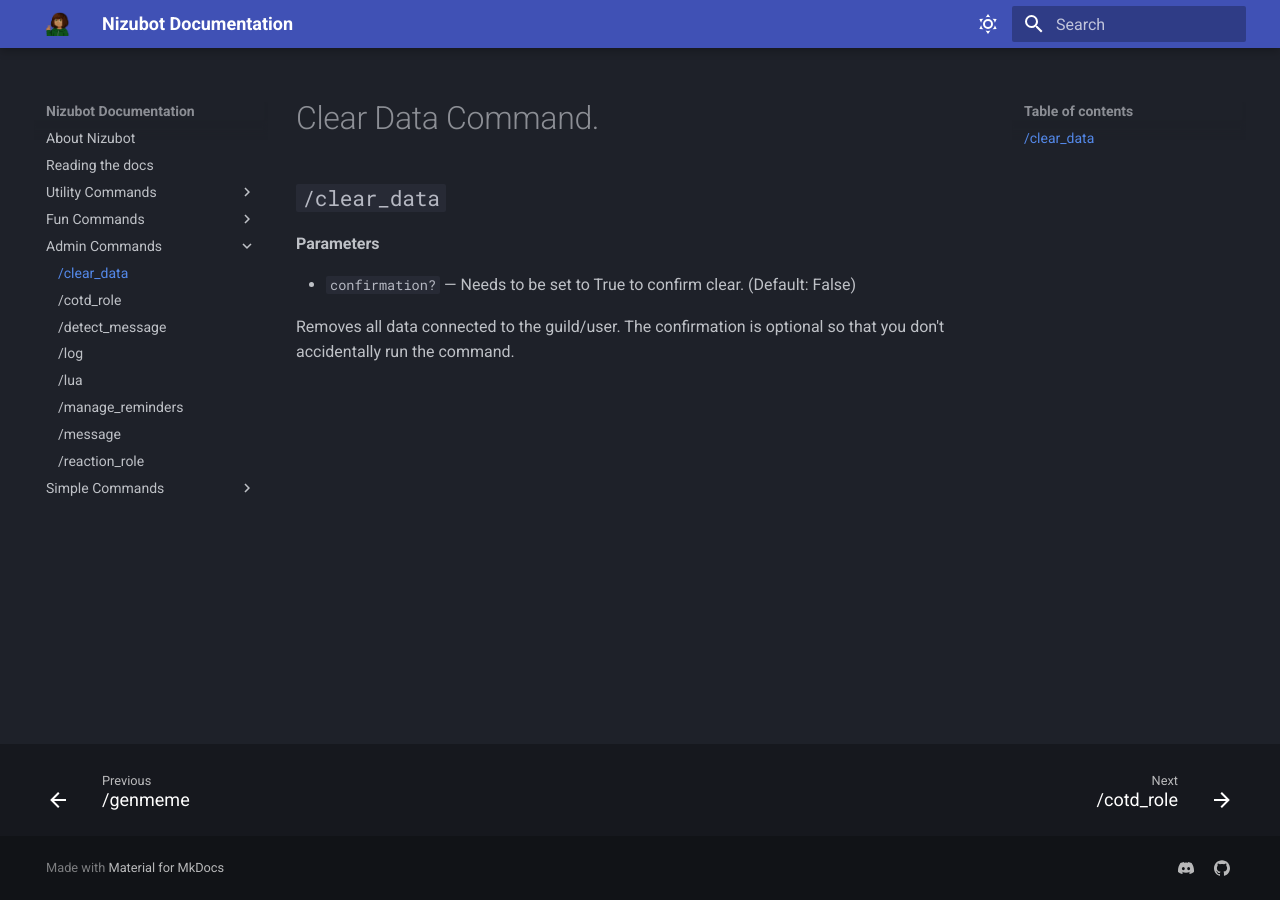
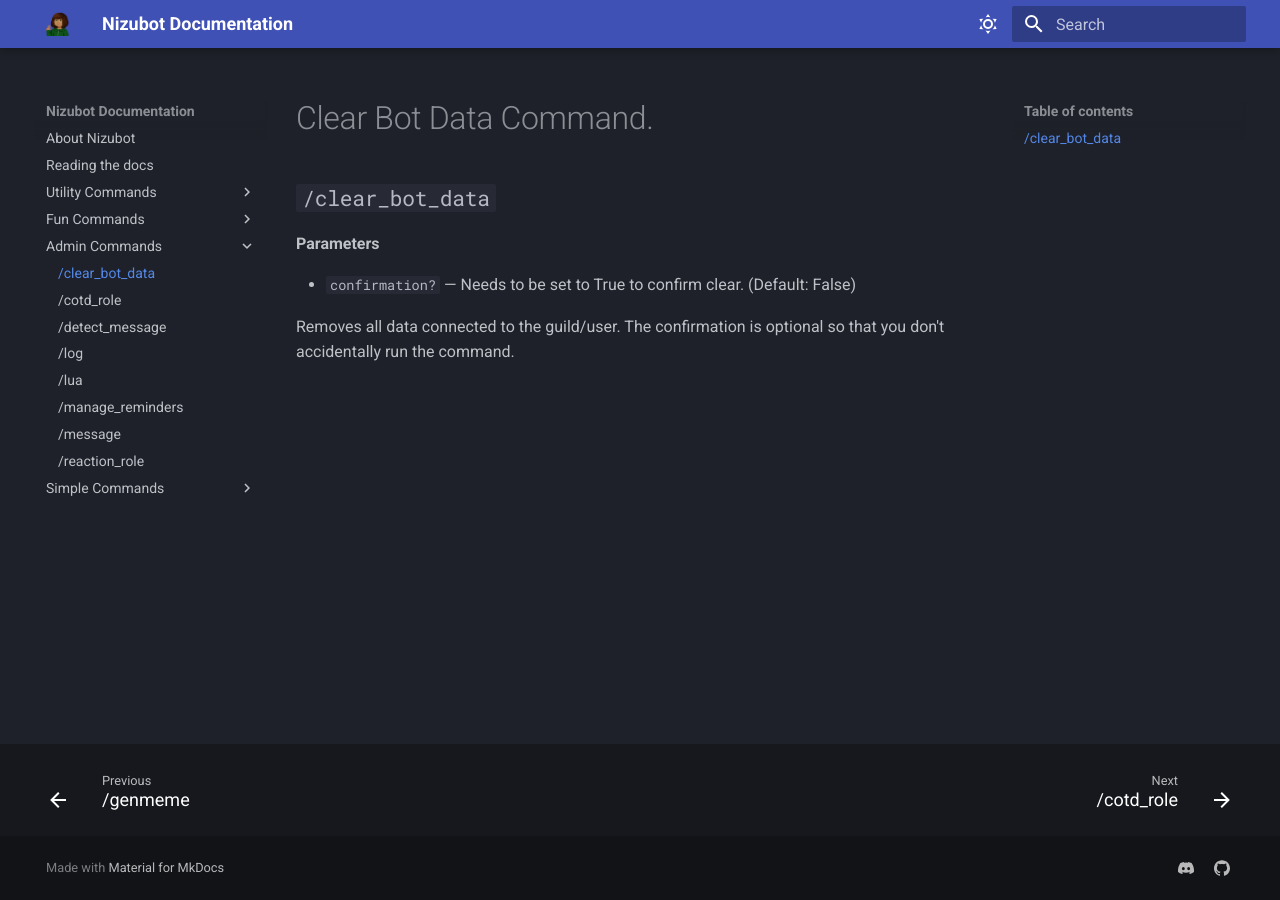
Before and after one commit to InZan17/Nizubot-Rust, an MkDocs documentation site: the page built from docs/commands/admin/clear_bot_data.md, in a window 1280 px wide. Built offline with MkDocs 1.6.1 and Material for MkDocs 9.7.7, drawn with Linux system fonts in a browser that asks for light colours.

Commit message:
Rename /clear_data to /clear_bot_data

```diff
--- a/docs/commands/admin/clear_data.md
+++ b/docs/commands/admin/clear_bot_data.md
@@ -1,6 +1,6 @@
-# Clear Data Command.
+# Clear Bot Data Command.
 
-## `/clear_data`
+## `/clear_bot_data`
 **Parameters**
 
 - `confirmation?` — Needs to be set to True to confirm clear. (Default: False)
--- a/mkdocs.yml
+++ b/mkdocs.yml
@@ -33,7 +33,7 @@
   - Fun Commands:
       - /genmeme: commands/fun/genmeme.md
   - Admin Commands:
-      - /clear_data: commands/admin/clear_data.md
+      - /clear_bot_data: commands/admin/clear_bot_data.md
       - /cotd_role: commands/admin/cotd_role.md
       - /detect_message: commands/admin/detect_message.md
       - /log: commands/admin/log.md
```
